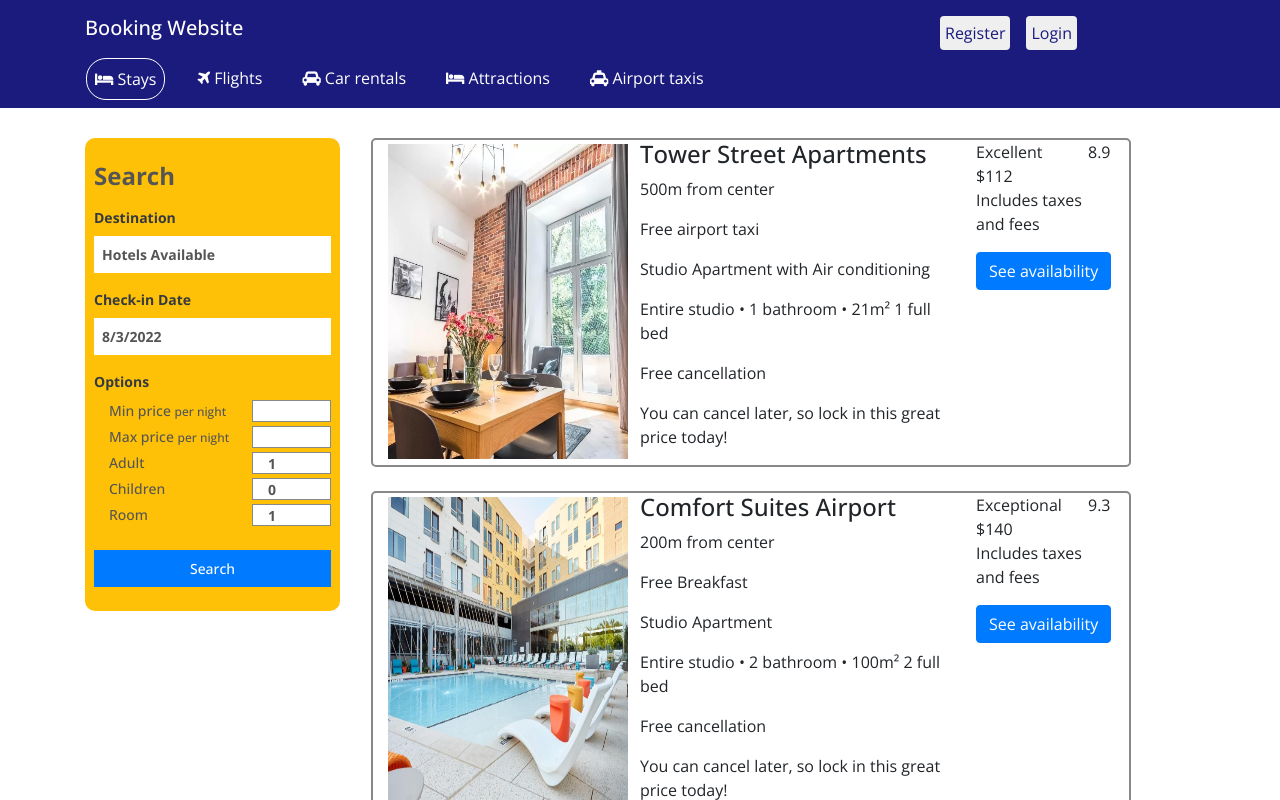
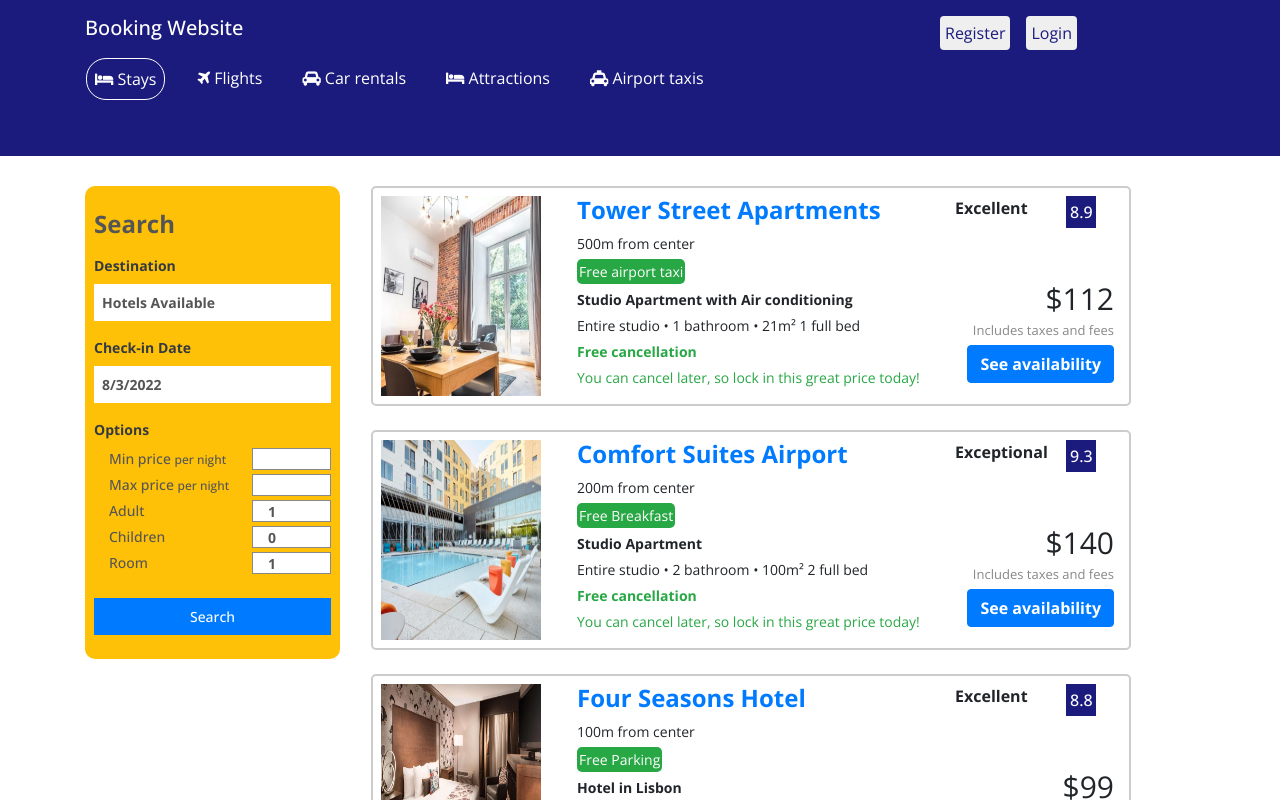
Before and after one commit to dtrungqt/RJS301x_1.0_ASM, a React (Create React App) app: page /search in a window 1280 px wide. Shown: the top 800 px of the page. Built offline with nearby package versions, Linux system fonts and the light colour scheme.

Commit message:
5th_doneBasicRequest

```diff
--- a/src/pages/UI/NavBarItem.js
+++ b/src/pages/UI/NavBarItem.js
@@ -15,20 +15,7 @@ const NavBarItem = (props) => {
   });
 
   return (
-    /*
-    <div className={styles.navbar_container}>
-      <div className={styles.navbar_container__title}>
-        <h3 className={styles.navbar_title}>Booking Website</h3>
-        <div className={styles.navbar_container__button}>
-          <button className={styles.navbar_button}>Register</button>
-          <button className={styles.navbar_button}>Login</button>
-        </div>
-      </div>
-      <ul className={styles.navbar_list}>{navBarList}</ul>
-    </div>
-    */
-
-    <Card>
+    <Card className="pb-5">
       <div className="container pt-3">
         {/* header  */}
         <div className="row">
--- /dev/null
+++ b/src/pages/detail/Detail.css
@@ -0,0 +1,20 @@
+.container_detail_hotel .container_detail_hotel_info .small_text {
+  font-size: 14px;
+}
+.container_detail_hotel .container_detail_hotel_info .text_info_bold {
+  font-weight: 600;
+}
+.container_desription .text_small {
+  font-size: 15px;
+}
+.container_desription .title_color {
+  font-size: 18px;
+  color: #666;
+}
+.container_desription .text_big {
+  font-size: 22px;
+}
+
+.container_desription .box_content {
+  background: #c0d4fb;
+}
--- a/src/pages/detail/Detail.js
+++ b/src/pages/detail/Detail.js
@@ -3,6 +3,7 @@ import { useParams } from "react-router-dom";
 import NavBarItem from "../UI/NavBarItem";
 import Form from "../UI/FormComponent";
 import Footer from "../UI/FooterComponent";
+import "./Detail.css";
 
 const Detail = (props) => {
   //lấy id tương ứng của hotel cần hiển thị detail
@@ -13,46 +14,64 @@ const Detail = (props) => {
     .filter((data) => data.id === Number(hotelId))
     .map((hotel) => {
       return (
-        <div className="row" key={hotel.id}>
-          <div className="col-12 col-sm-9">
-            <h4>{hotel.name}</h4>
-            <p>
-              <i className="fa fa-map-marker "></i>
+        <div key={hotel.id}>
+          <div className="row mt-4 container_detail_hotel">
+            <div className="col-12 col-sm-8 container_detail_hotel_info ">
+              <h4>
+                <b>{hotel.name}</b>
+              </h4>
+              <p className="mt-4 small_text">
+                <i className="fa fa-map-marker mr-1"></i>
                 {hotel.address}
               </p>
-            <p>{hotel.distance}</p>
-            <p>{hotel.price}</p>
+              <p className="text_info_bold text-primary">{hotel.distance}</p>
+              <p className="text_info_bold text-success">{hotel.price}</p>
             </div>
-          <div className="col-12 col-sm-3">
-            <button type="button" className="btb btn-primary">
+            <div className="col-12 offset-sm-1 col-sm-3 ">
+              <button type="button" className="btn btn-primary ">
                 Reserve or Book Now!
               </button>
             </div>
+          </div>
           <div className="row">
+            <div className="ml-3">
               {hotel.photos.map((photo) => (
                 <img
-                className="col-12 col-sm-4"
+                  className="col-12 col-sm-4 p-1"
                   src={photo}
                   key={Math.random().toString()}
                   alt={photo}
                 />
               ))}
             </div>
-          <div className="row">
-            <div className="col-12 col-sm-8">
-              <p>{hotel.title}</p>
-              <p>{hotel.description}</p>
           </div>
-            <div className="col-12 col-sm-4">
-              <p>Perfect for a 9-night stay!</p>
-              <p>
+          <div className="row mt-5 container_desription">
+            <div className="col-12 col-sm-9">
+              <h4 className="mb-4">
+                <b>{hotel.title}</b>
+              </h4>
+              <p className="text-justify text_small mb-5">
+                {hotel.description}
+              </p>
+            </div>
+            <div className="col-12 col-sm-3 box_content">
+              <p className="title_color mt-3">
+                <b>Perfect for a 9-night stay!</b>
+              </p>
+              <p className=" text_small">
                 Located in the real heart of Krakow, this property has an
                 excellent location score of 9.8!
               </p>
-              <p>${hotel.nine_night_price} (9 nights)</p>
-              <button type="button" className="btb btn-primary">
+              <p className="text_big">
+                <b>${hotel.nine_night_price}</b> (9 nights)
+              </p>
+              <div className="row">
+                <div className="col-12 d-flex justify-content-center mb-3">
+                  <button type="button" className="btn btn-primary ">
                     Reserve or Book Now!
                   </button>
+                </div>
+              </div>
             </div>
           </div>
         </div>
--- a/src/pages/search/Search.css
+++ b/src/pages/search/Search.css
@@ -6,9 +6,6 @@
   border-style: none;
   border-radius: 10px;
   background: #ffc107;
-  /* padding: 25px; */
-  /* margin: 20px;
-  margin-bottom: 10px; */
 }
 
 .container_search_popup_info .search_title {
@@ -42,6 +39,41 @@
 
 /* SearchList Component  */
 .container_hotel_tag {
-  border: solid 2px #888;
+  border: solid 2px #ccc;
   border-radius: 5px;
 }
+.container_hotel_detail .tag_box {
+  background: #28a745;
+  border-radius: 5px;
+  padding: 2px;
+  display: inline-block;
+  color: white;
+}
+.container_hotel_tag .small_text {
+  font-size: 14px;
+}
+.container_hotel_detail .room_info p {
+  margin-bottom: 5px;
+}
+
+.container_hotel_detail .room_rate .rate_text {
+  font-size: 16px;
+  font-weight: 700;
+}
+
+.container_hotel_detail .room_rate .rate_box {
+  color: white;
+  font-weight: 500;
+  background: rgb(27, 27, 126);
+  display: inline-block;
+  padding: 2px;
+  max-width: 30px;
+}
+
+.container_hotel_detail .room_rate .title_fees {
+  font-size: 13px;
+  color: #888;
+}
+.container_hotel_detail .room_rate .title_price {
+  font-size: 30px;
+}
--- a/src/pages/search/Search.js
+++ b/src/pages/search/Search.js
@@ -69,6 +69,75 @@ const SearchPopup = (props) => {
   );
 };
 
+//SearchListItem COMPONENT
+//////////////////////////
+const SearchListItem = (props) => {
+  const listItem = props.dataResult.map((data) => {
+    return (
+      <div className="row container_hotel_tag mb-4" key={data.name}>
+        <div className="col-12 col-md-3 p-0">
+          <img
+            src={data.image_url}
+            alt={data.name}
+            className="m-2 "
+            width="160"
+            height="200px"
+          />
+        </div>
+        <div className="col-12 col-md-9">
+          <div className="row container_hotel_detail">
+            <div className="col-8 room_info  small_text">
+              <h4 className="text-primary mt-2">
+                <b>{data.name}</b>
+              </h4>
+              <p>{data.distance} from center</p>
+              <p className="tag_box">{data.tag}</p>
+              <p>
+                <b>{data.description}</b>
+              </p>
+              <p>{data.type}</p>
+              {data.free_cancel && (
+                <div className="text-success">
+                  <p>
+                    <b>Free cancellation</b>
+                  </p>
+                  <p>
+                    You can cancel later, so lock in this great price today!
+                  </p>
+                </div>
+              )}
+            </div>
+            <div className="col-4 room_rate">
+              <div className="row mt-2">
+                <div className="col-8 rate_text">{data.rate_text}</div>
+                <div className="col-4 rate_box">
+                  <div className=" rate_box ">{data.rate}</div>
+                </div>
+              </div>
+              <div className="clearfix">
+                <div className="title_price mt-5 float-md-right">
+                  ${data.price}
+                </div>
+                <p className="title_fees mb-1 float-md-right">
+                  Includes taxes and fees
+                </p>
+
+                <button
+                  type="button"
+                  className="btn btn-primary  float-md-right mb-2"
+                >
+                  <b>See availability</b>
+                </button>
+              </div>
+            </div>
+          </div>
+        </div>
+      </div>
+    );
+  });
+  return <div>{listItem}</div>;
+};
+
 //SEARCHLIST COMPONENT
 //////////////////////////
 const SearchList = (props) => {
@@ -105,56 +174,12 @@ const SearchList = (props) => {
     );
   }
 
-  // console.log(searchResult);
-
-  const searchResultRender = searchResult.map((data) => {
-    return (
-      <div className="row container_hotel_tag mb-4" key={data.name}>
-        <div className="col-12 col-md-4">
-          <img
-            src={data.image_url}
-            alt={data.name}
-            className="mt-1"
-            width="240px"
-            height="315px"
-          />
-        </div>
-        <div className="col-12 col-md-8">
-          <div className="row">
-            <div className="col-8">
-              <h4>{data.name}</h4>
-              <p>{data.distance} from center</p>
-              <p>{data.tag}</p>
-              <p>{data.description}</p>
-              <p>{data.type}</p>
-              {data.free_cancel && (
-                <div>
-                  <p>Free cancellation</p>
-                  <p>
-                    You can cancel later, so lock in this great price today!
-                  </p>
-                </div>
-              )}
-            </div>
-            <div className="col-4">
-              <div className="row">
-                <div className="col-8">{data.rate_text}</div>
-                <div className="col-4">{data.rate}</div>
-              </div>
-              <div>${data.price}</div>
-              <p>Includes taxes and fees</p>
-              <button type="button" className="btn btn-primary">
-                See availability
-              </button>
-            </div>
-          </div>
-        </div>
-      </div>
-    );
-  });
-
   //RENDER
-  return <div className="col-12 col-sm-8">{searchResultRender}</div>;
+  return (
+    <div className="col-12 col-sm-8">
+      <SearchListItem dataResult={searchResult} />
+    </div>
+  );
 };
 
 ///////////////////////////
@@ -170,6 +195,7 @@ const Search = (props) => {
   if (!searchInput.amountChildren) searchInput.amountChildren = 0;
   if (!searchInput.amountRoom || searchInput.amountRoom === "0")
     searchInput.amountRoom = 1;
+
   return (
     <div>
       <NavBarItem navBarItems={props.navBarItems} />
```
Lines whose indentation alone changed are shown as unchanged.
